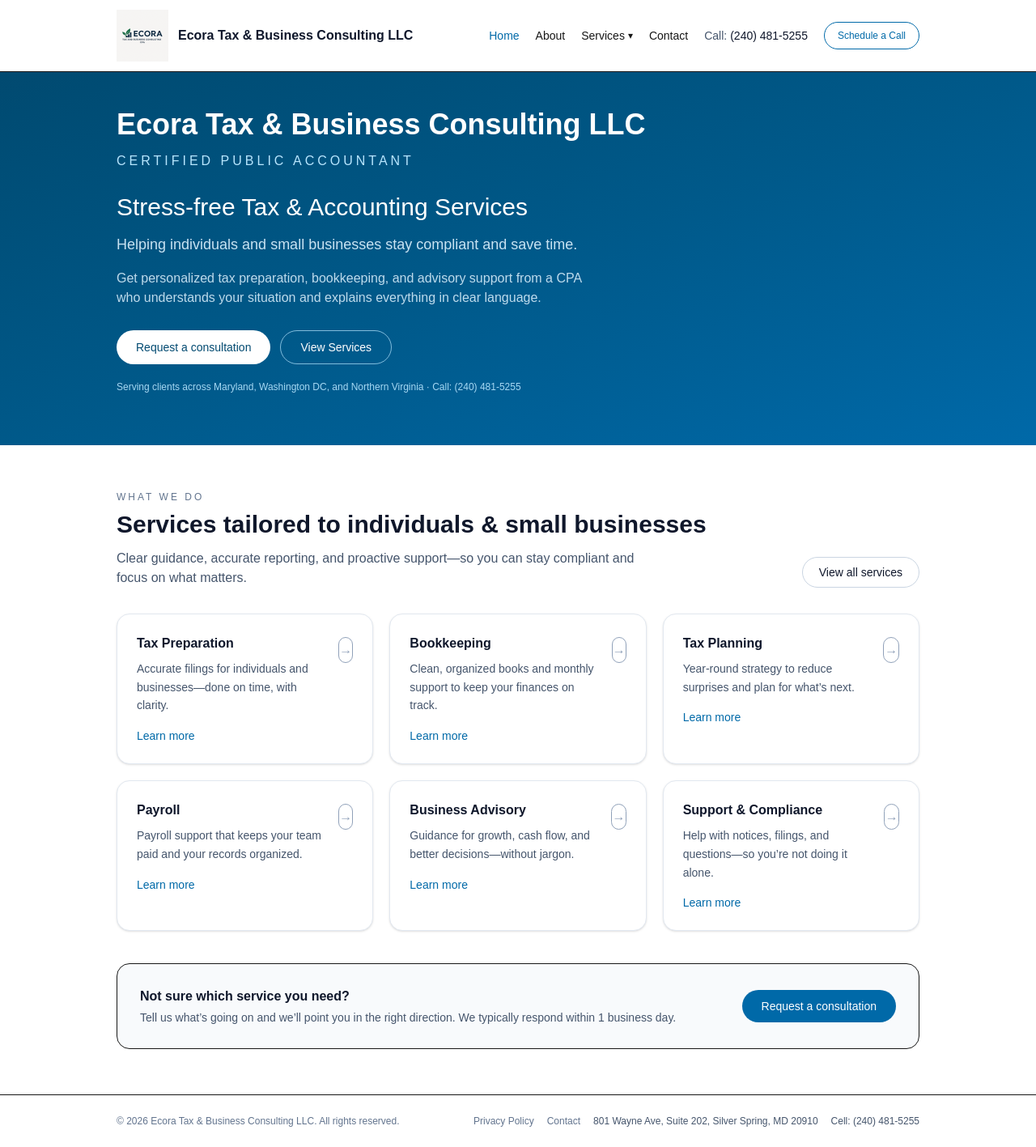
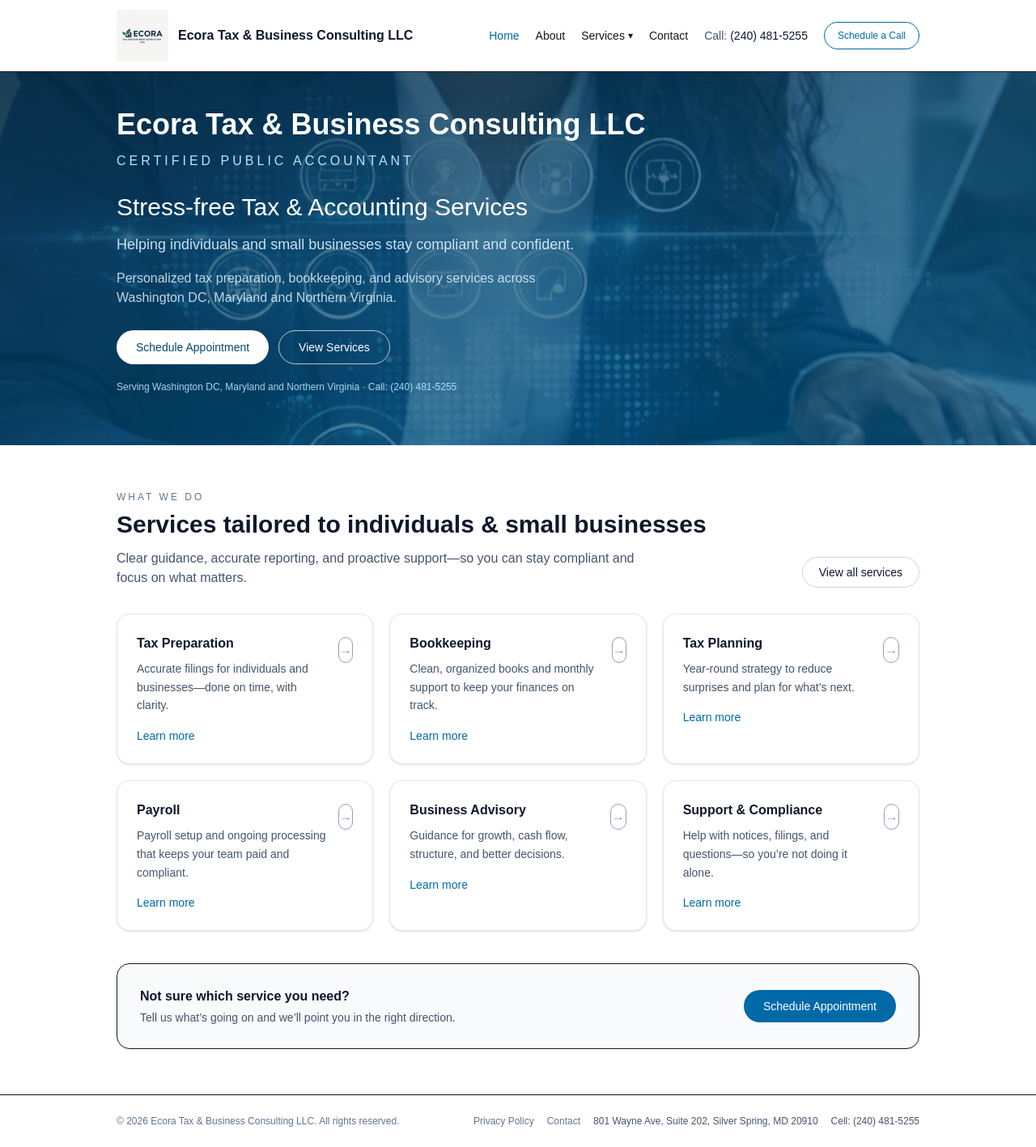
Before and after one commit to bekalt/ecora-tax-accounting, a Next.js app: page / in a window 1280 px wide. Shown: the whole page at 81% size. Built offline with nearby package versions, Linux system fonts and the light colour scheme.

Commit message:
Short description of what changed

```diff
--- a/src/app/page.tsx
+++ b/src/app/page.tsx
@@ -1,15 +1,16 @@
+import HeroParallax from "@/components/HeroParallax";
 import Link from "next/link";
 import { site } from "@/lib/site";
 
 export const metadata = {
-  title: "Ecora Tax & Accounting | CPA Services in the DMV Area",
+  title: "Ecora Tax & Business Consulting LLC | CPA Services in the DMV Area",
   description:
     "CPA-led tax preparation, bookkeeping, payroll, and advisory services for individuals and small businesses across Maryland, DC, and Northern Virginia.",
   alternates: {
     canonical: "/",
   },
   openGraph: {
-    title: "Ecora Tax & Accounting | CPA Services in the DMV Area",
+    title: "Ecora Tax & Business Consulting LLC | CPA Services in the DMV Area",
     description:
       "Trusted CPA services for individuals and small businesses in Maryland, DC, and Northern Virginia.",
     url: "/",
@@ -18,7 +19,7 @@
   },
   twitter: {
     card: "summary_large_image",
-    title: "Ecora Tax & Accounting",
+    title: "Ecora Tax & Business Consulting LLC",
     description:
       "CPA-led tax, bookkeeping, and advisory services across Maryland, DC, and Northern Virginia.",
   },
@@ -27,58 +28,8 @@
 export default function HomePage() {
   return (
     <main className="min-h-screen bg-slate-50">
-      {/* HERO SECTION */}
-      <section className="bg-linear-to-br from-sky-900 via-sky-800 to-sky-700 text-white">
-        <div className="mx-auto max-w-5xl px-4 pt-10 pb-16">
-          {/* Business name (primary identity) */}
-          <h1 className="text-3xl md:text-4xl font-semibold leading-snug">
-            Ecora Tax &amp; Business Consulting LLC
-          </h1>
-
-          {/* Credential (secondary trust signal) */}
-          <p className="mt-2 text-sm md:text-base uppercase tracking-[0.25em] text-sky-200">
-            Certified Public Accountant
-          </p>
-
-          {/* Service headline (value proposition) */}
-          <h2 className="mt-6 text-2xl md:text-3xl font-medium leading-snug text-white">
-            Stress-free Tax &amp; Accounting Services
-          </h2>
-
-          {/* Short supporting line */}
-          <p className="mt-3 text-base md:text-lg text-sky-100/90 max-w-xl">
-            Helping individuals and small businesses stay compliant and save time.
-          </p>
-
-          {/* Longer supporting description (smaller) */}
-          <p className="mt-4 text-sm md:text-base text-sky-100/85 max-w-xl">
-            Get personalized tax preparation, bookkeeping, and advisory support from a CPA
-            who understands your situation and explains everything in clear language.
-          </p>
-
-          {/* CTAs */}
-          <div className="mt-7 flex flex-wrap gap-3">
-            <Link
-              href="/contact#contact"
-              className="inline-flex items-center justify-center rounded-full px-6 py-2.5 text-sm font-medium bg-white text-sky-900 hover:bg-sky-50"
-            >
-              Request a consultation
-            </Link>
-            <Link
-              href="#services"
-              className="inline-flex items-center justify-center rounded-full px-6 py-2.5 text-sm font-medium border border-sky-200/70 text-white hover:bg-white/10"
-            >
-              View Services
-            </Link>
-          </div>
-
-          {/* Footer line (smallest) */}
-          <p className="mt-5 text-xs text-sky-200/90">
-            Serving clients across Maryland, Washington DC, and Northern Virginia · Call:{" "}
-            {site.phoneDisplay}
-          </p>
-        </div>
-      </section>
+      {/* HERO (Parallax) */}
+      <HeroParallax />
 
       {/* SERVICES SECTION */}
       <section id="services" className="bg-white">
@@ -89,11 +40,11 @@
                 What we do
               </p>
               <h2 className="mt-2 text-2xl md:text-3xl font-semibold text-slate-900">
-                Services tailored to individuals &amp; small businesses
+                Services tailored to individuals & small businesses
               </h2>
               <p className="mt-3 max-w-2xl text-sm md:text-base text-slate-600">
-                Clear guidance, accurate reporting, and proactive support—so you can stay compliant
-                and focus on what matters.
+                Clear guidance, accurate reporting, and proactive support—so you can
+                stay compliant and focus on what matters.
               </p>
             </div>
 
@@ -126,12 +77,12 @@
               },
               {
                 title: "Payroll",
-                desc: "Payroll support that keeps your team paid and your records organized.",
+                desc: "Payroll setup and ongoing processing that keeps your team paid and compliant.",
                 href: "/services/payroll",
               },
               {
                 title: "Business Advisory",
-                desc: "Guidance for growth, cash flow, and better decisions—without jargon.",
+                desc: "Guidance for growth, cash flow, structure, and better decisions.",
                 href: "/services/business-advisory",
               },
               {
@@ -143,19 +94,19 @@
               <Link
                 key={s.title}
                 href={s.href}
-                className="group rounded-2xl border border-slate-200 bg-white p-6 shadow-sm transition hover:-translate-y-0.5 hover:shadow-md"
+                className="group rounded-2xl border border-slate-200 bg-white p-6 shadow-sm hover:shadow-md hover:-translate-y-0.5 transition"
               >
                 <div className="flex items-start justify-between gap-3">
                   <div>
                     <div className="text-base font-semibold text-slate-900 group-hover:text-sky-800">
                       {s.title}
                     </div>
-                    <p className="mt-2 text-sm leading-relaxed text-slate-600">
+                    <p className="mt-2 text-sm text-slate-600 leading-relaxed">
                       {s.desc}
                     </p>
                   </div>
 
-                  <span className="mt-1 inline-flex h-8 w-8 items-center justify-center rounded-full border text-slate-400 group-hover:border-sky-200 group-hover:text-sky-700">
+                  <span className="mt-1 inline-flex h-8 w-8 items-center justify-center rounded-full border text-slate-400 group-hover:text-sky-700 group-hover:border-sky-200">
                     →
                   </span>
                 </div>
@@ -174,7 +125,6 @@
               </div>
               <p className="mt-1 text-sm text-slate-600">
                 Tell us what’s going on and we’ll point you in the right direction.
-                We typically respond within 1 business day.
               </p>
             </div>
 
@@ -182,7 +132,7 @@
               href="/contact#contact"
               className="inline-flex items-center justify-center rounded-full bg-sky-700 px-6 py-2.5 text-sm font-medium text-white hover:bg-sky-800"
             >
-              Request a consultation
+              Schedule Appointment
             </Link>
           </div>
         </div>
--- /dev/null
+++ b/src/components/HeroParallax.tsx
@@ -0,0 +1,108 @@
+"use client";
+
+import { useEffect, useRef } from "react";
+import Link from "next/link";
+import { site } from "@/lib/site";
+
+export default function HeroParallax() {
+  const bgRef = useRef<HTMLDivElement | null>(null);
+
+  useEffect(() => {
+    // Respect reduced motion preferences
+    const prefersReducedMotion =
+      typeof window !== "undefined" &&
+      window.matchMedia &&
+      window.matchMedia("(prefers-reduced-motion: reduce)").matches;
+
+    if (prefersReducedMotion) return;
+
+    let raf = 0;
+
+    const onScroll = () => {
+      if (!bgRef.current) return;
+
+      if (raf) cancelAnimationFrame(raf);
+      raf = requestAnimationFrame(() => {
+        const y = window.scrollY || 0;
+
+        // Subtle parallax: move background slower than scroll
+        const translateY = Math.min(y * 0.12, 60);
+ // cap so it doesn't drift too far
+        bgRef.current!.style.transform = `translateY(${translateY}px) scale(1.05)`;
+      });
+    };
+
+    onScroll();
+    window.addEventListener("scroll", onScroll, { passive: true });
+
+    return () => {
+      window.removeEventListener("scroll", onScroll);
+      if (raf) cancelAnimationFrame(raf);
+    };
+  }, []);
+
+  return (
+    <section className="relative overflow-hidden text-white">
+      {/* Background image layer */}
+      <div
+        ref={bgRef}
+        className="absolute inset-0 bg-cover bg-center will-change-transform"
+        style={{
+          backgroundImage: "url('/images/hero-bg.jpg')",
+          transform: "translateY(0px) scale(1.05)",
+        }}
+        aria-hidden="true"
+      />
+
+      {/* Overlay for readability */}
+      <div
+        className="absolute inset-0 bg-gradient-to-br from-sky-950/85 via-sky-900/70 to-sky-800/75"
+        aria-hidden="true"
+      />
+
+      {/* Content */}
+      <div className="relative mx-auto max-w-5xl px-4 pt-10 pb-16">
+        <h1 className="text-3xl md:text-4xl font-semibold leading-snug">
+          {site.name}
+        </h1>
+
+        <p className="mt-2 text-sm md:text-base uppercase tracking-[0.25em] text-sky-200">
+          Certified Public Accountant
+        </p>
+
+        <h2 className="mt-6 text-2xl md:text-3xl font-medium leading-snug">
+          Stress-free Tax &amp; Accounting Services
+        </h2>
+
+        <p className="mt-3 text-base md:text-lg text-sky-100/90 max-w-xl">
+          Helping individuals and small businesses stay compliant and confident.
+        </p>
+
+        <p className="mt-4 text-sm md:text-base text-sky-100/85 max-w-xl">
+          Personalized tax preparation, bookkeeping, and advisory services across{" "}
+          {site.serviceArea}.
+        </p>
+
+        <div className="mt-7 flex flex-wrap gap-3">
+          <Link
+            href="/contact#contact"
+            className="inline-flex items-center justify-center rounded-full px-6 py-2.5 text-sm font-medium bg-white text-sky-900 hover:bg-sky-50"
+          >
+            Schedule Appointment
+          </Link>
+
+          <Link
+            href="#services"
+            className="inline-flex items-center justify-center rounded-full px-6 py-2.5 text-sm font-medium border border-white/70 hover:bg-white/10"
+          >
+            View Services
+          </Link>
+        </div>
+
+        <p className="mt-5 text-xs text-sky-200/90">
+          Serving {site.serviceArea} · Call: {site.phoneDisplay}
+        </p>
+      </div>
+    </section>
+  );
+}
```
Also changed, not shown: public/images/hero-bg.jpg (added).
